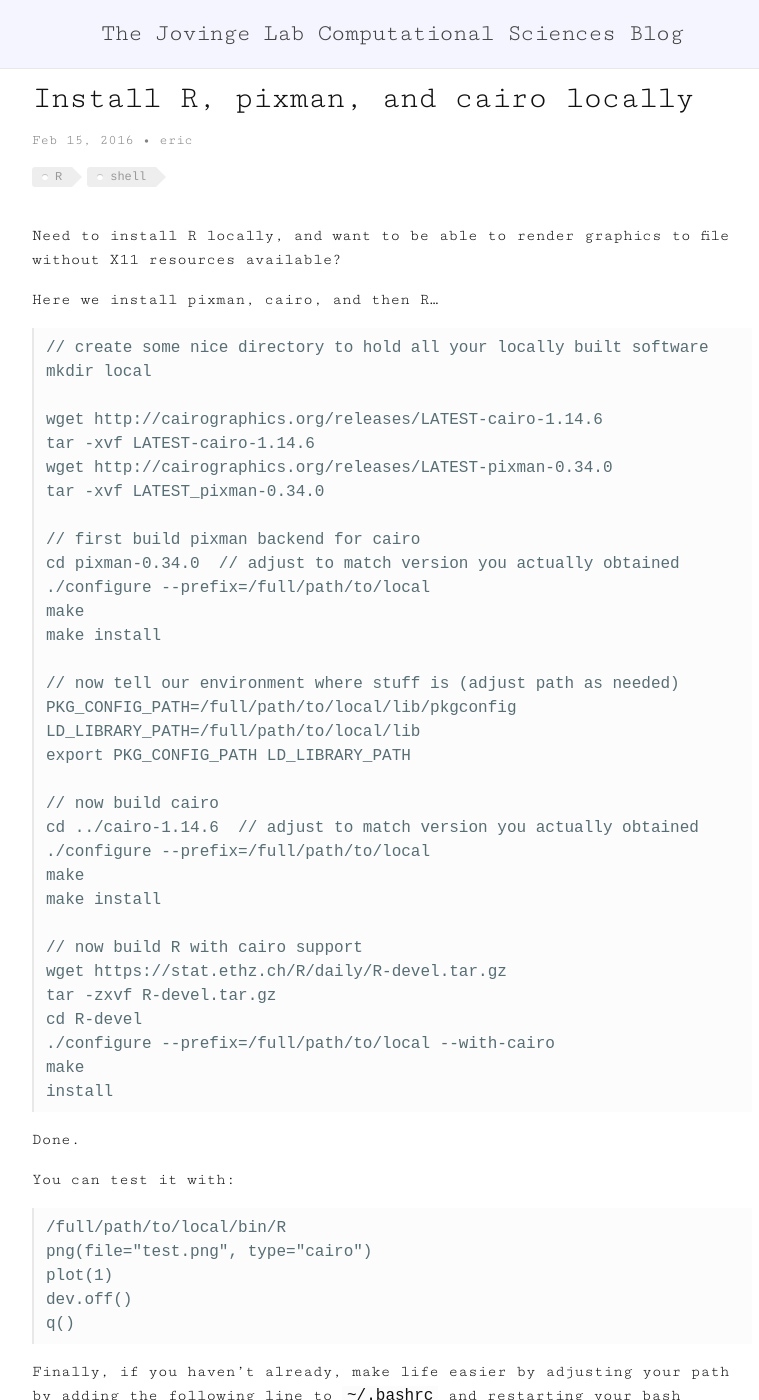
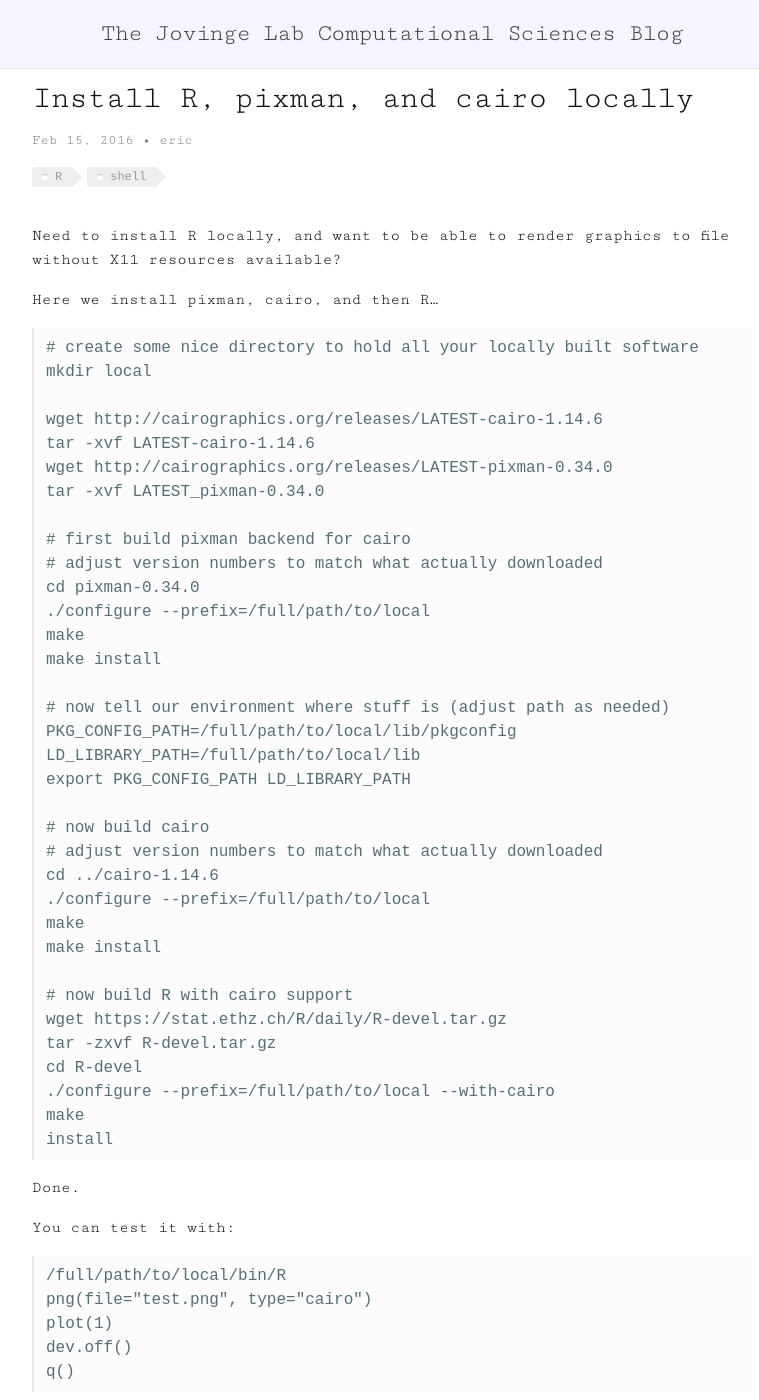
Before and after one commit to JovingeLabSoftware/JovingeLabSoftware.github.io, a Jekyll site: the page built from _posts/2016-02-15-make-r-locally-with-cairo.md, in a window 1280 px wide and 1400 px high. Shown: the whole window, without its empty margins (248-1007 px from the left). Built offline with Jekyll 4.4.1, drawn with Linux system fonts in a browser that asks for light colours; comment, search, counter and statistics services are not loaded.

Commit message:
Updated 2016-02-15-make-r-locally-with-cairo.md

````diff
--- a/_posts/2016-02-15-make-r-locally-with-cairo.md
+++ b/_posts/2016-02-15-make-r-locally-with-cairo.md
@@ -10,12 +10,13 @@ published: true
 title: "Install R, pixman, and cairo locally"
 ---
 
+
 Need to install R locally, and want to be able to render graphics to file without X11 resources available?
 
 Here we install pixman, cairo, and then R...
 
 ```
-// create some nice directory to hold all your locally built software
+# create some nice directory to hold all your locally built software
 mkdir local
 
 wget http://cairographics.org/releases/LATEST-cairo-1.14.6
@@ -23,24 +24,26 @@ tar -xvf LATEST-cairo-1.14.6
 wget http://cairographics.org/releases/LATEST-pixman-0.34.0
 tar -xvf LATEST_pixman-0.34.0
 
-// first build pixman backend for cairo
-cd pixman-0.34.0  // adjust to match version you actually obtained
+# first build pixman backend for cairo
+# adjust version numbers to match what actually downloaded
+cd pixman-0.34.0
 ./configure --prefix=/full/path/to/local
 make
 make install
 
-// now tell our environment where stuff is (adjust path as needed)
+# now tell our environment where stuff is (adjust path as needed)
 PKG_CONFIG_PATH=/full/path/to/local/lib/pkgconfig
 LD_LIBRARY_PATH=/full/path/to/local/lib
 export PKG_CONFIG_PATH LD_LIBRARY_PATH
 
-// now build cairo
-cd ../cairo-1.14.6  // adjust to match version you actually obtained
+# now build cairo
+# adjust version numbers to match what actually downloaded
+cd ../cairo-1.14.6
 ./configure --prefix=/full/path/to/local
 make
 make install
 
-// now build R with cairo support
+# now build R with cairo support
 wget https://stat.ethz.ch/R/daily/R-devel.tar.gz
 tar -zxvf R-devel.tar.gz
 cd R-devel
````
